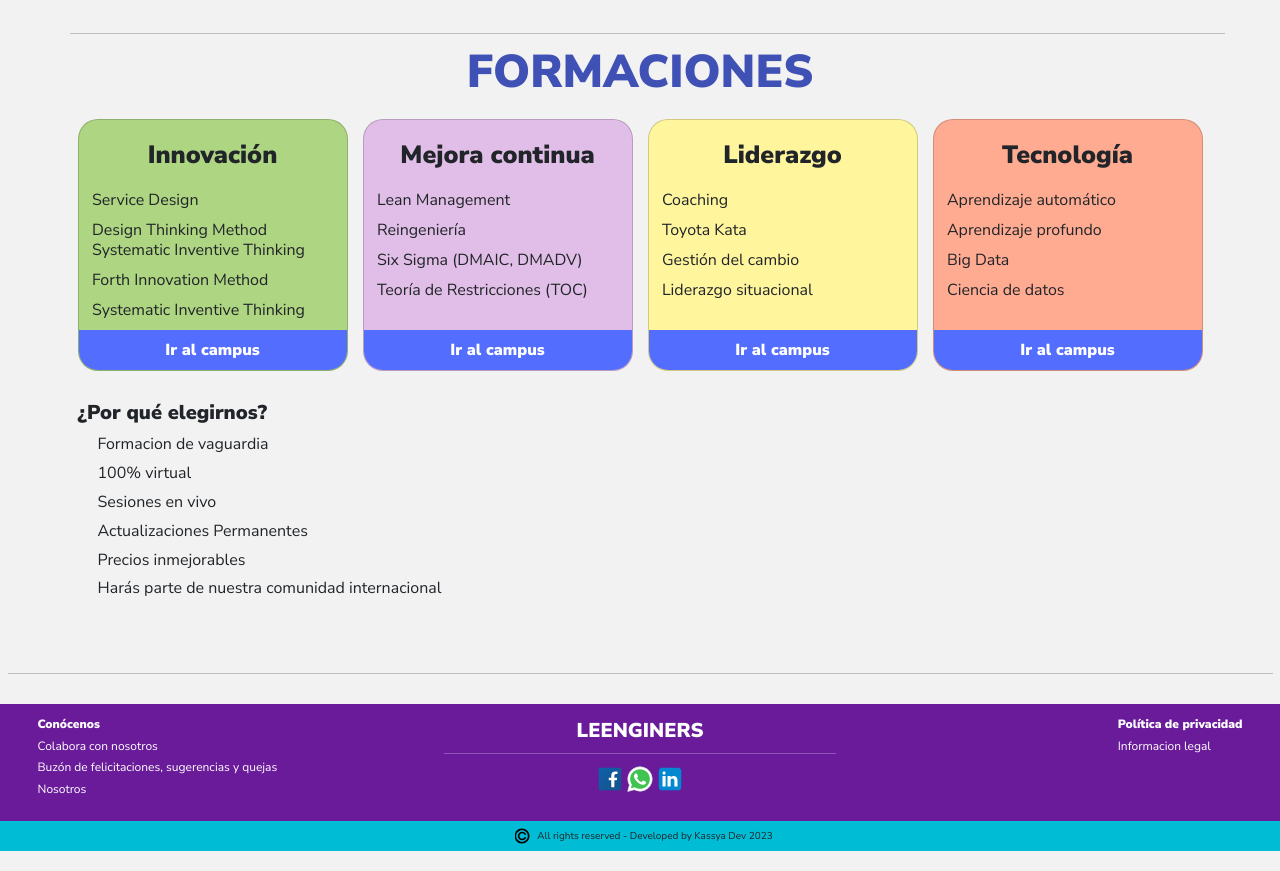
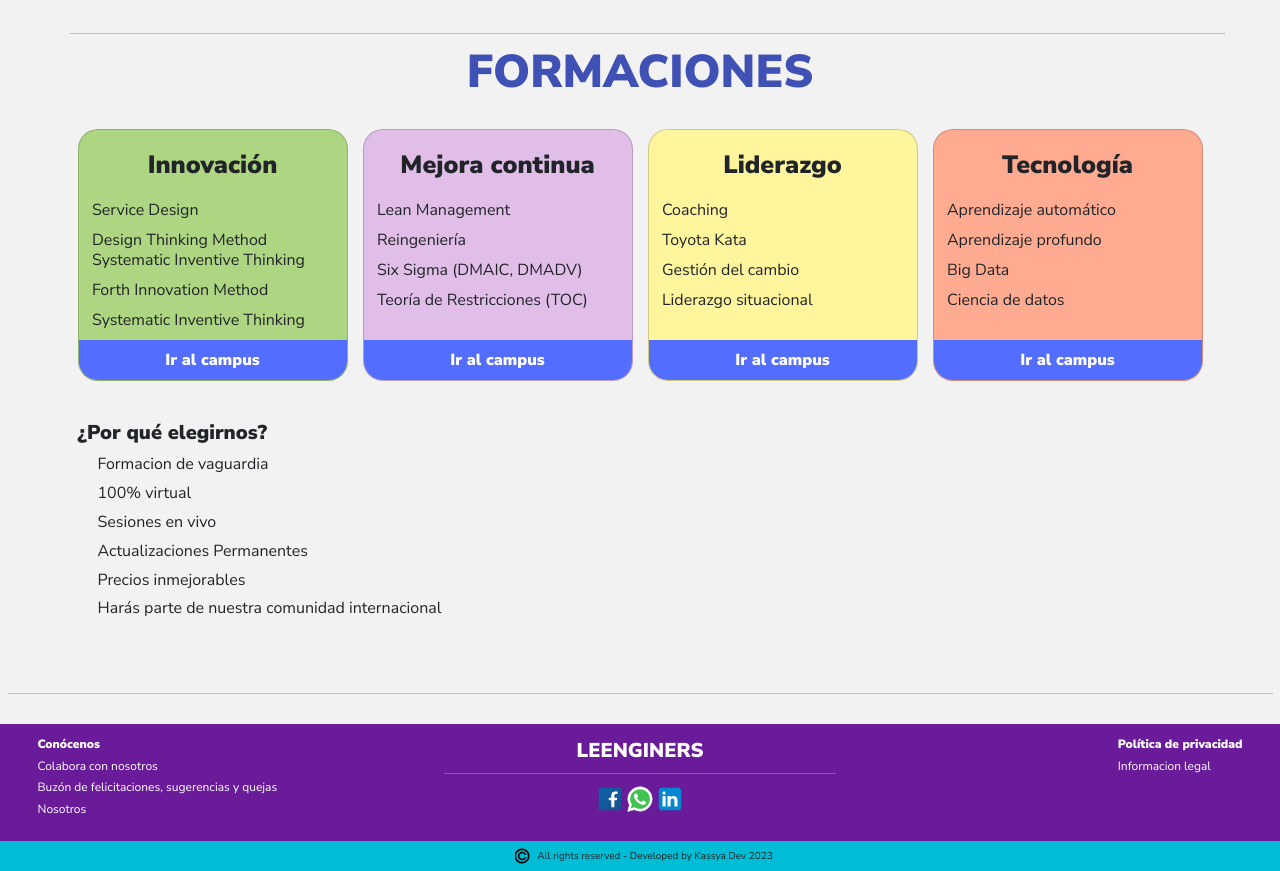
Before and after one commit to afmarquinho/LeanGineers-FrontEnd, a React (Vite) app: page /solutions in a window 1280 px wide. Shown: the part 1862-2733 px from the top of the page. Built offline with nearby package versions, Linux system fonts and the light colour scheme.

Commit message:
pequeño cambio margenes de las tarjetas

```diff
--- a/src/pages/SolutionsPage.jsx
+++ b/src/pages/SolutionsPage.jsx
@@ -190,7 +190,7 @@
         <div className="row">
           <hr />
           <h2 className="text-center text-indigo">FORMACIONES</h2>
-          <div className="col-12 col-md-3">
+          <div className="col-12 col-md-3 my-3">
             <Link to="#">
               <Innovacion className="card rounded-5 ovf-hidden">
                 <div className="card__container">
@@ -206,7 +206,7 @@
               </Innovacion>
             </Link>
           </div>
-          <div className="col-12 col-md-3">
+          <div className="col-12 col-md-3 my-3">
             <Link to="#">
               <Mejora className="card rounded-5 h-100 ovf-hidden ">
                 <div className="card__container">
@@ -222,7 +222,7 @@
               </Mejora>
             </Link>
           </div>
-          <div className="col-12 col-md-3">
+          <div className="col-12 col-md-3 my-3">
             <Link to="#">
               <Liderazgo className="card rounded-5 h-100 ovf-hidden">
                 <div className="card__container">
@@ -239,7 +239,7 @@
               </Liderazgo>
             </Link>
           </div>
-          <div className="col-12 col-md-3">
+          <div className="col-12 col-md-3 my-3">
             <Link to="#">
               <Tecnologia className="card rounded-5 h-100 ovf-hidden">
                 <div className="card__container">
```
